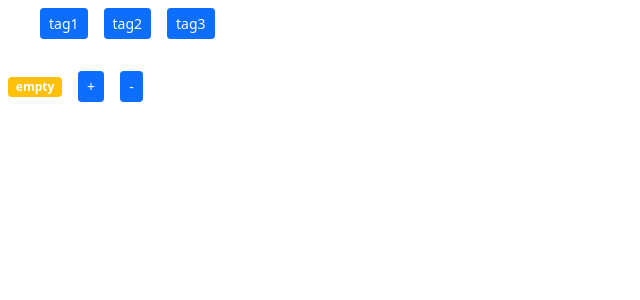
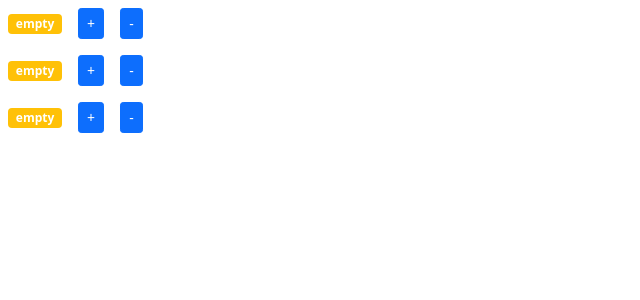
Before and after one commit to DenisSeleznew/my-app2.0, a React (Create React App) app: page / in a window 1280 px wide. Shown: the top 300 px of the page, without its empty margins (0-640 px from the left). Built offline with nearby package versions, Linux system fonts and the light colour scheme.

Commit message:
add couners-List

```diff
--- /dev/null
+++ b/src/app.jsx
@@ -0,0 +1,7 @@
+import React from "react";
+import CountersList from "./components/countersList";
+const App = () => {
+	return <CountersList />;
+};
+
+export default App;
--- a/src/components/counter.jsx
+++ b/src/components/counter.jsx
@@ -2,7 +2,6 @@ import React, { useState } from "react";
 
 const Counter = () => {
 	const [count, setCount] = useState(0);
-	const [tags, setTags] = useState(["tag1", "tag2", "tag3"]);
 
 	const formatCount = () => {
 		return count === 0 ? "empty" : count;
@@ -17,25 +16,9 @@ const Counter = () => {
 	const handleDecrement = () => {
 		setCount(prevState => prevState - 1);
 	};
-	const handleTagChange = id => {
-		setTags(prevState => prevState.filter(tag => tag !== id));
-	};
-	const renderTags = () => {
-		return tags.length !== 0
-			? tags.map(tag => (
-					<li
-						key={tag}
-						className="btn btn-primary btn-sm m-2"
-						onClick={() => handleTagChange(tag)}
-					>
-						{tag}
-					</li>
-			  ))
-			: "No Tags";
-	};
+
 	return (
-		<>
-			<ul>{renderTags()}</ul>
+		<div>
 			<span className={getBadgeClasses()}>{formatCount()}</span>
 			<button className="btn btn-primary btn-sm m-2" onClick={handleIncrement}>
 				+
@@ -43,7 +26,7 @@ const Counter = () => {
 			<button className="btn btn-primary btn-sm m-2" onClick={handleDecrement}>
 				-
 			</button>
-		</>
+		</div>
 	);
 };
 
--- /dev/null
+++ b/src/components/countersList.jsx
@@ -0,0 +1,19 @@
+import React from "react";
+import Counter from "./counter";
+
+const CountersList = () => {
+	const counters = [
+		{ id: 0, value: 0 },
+		{ id: 1, value: 0 },
+		{ id: 2, value: 0 },
+	];
+	return (
+		<>
+			{counters.map(count => (
+				<Counter key={count.id} />
+			))}
+		</>
+	);
+};
+
+export default CountersList;
--- a/src/index.js
+++ b/src/index.js
@@ -1,11 +1,7 @@
 import React from "react";
 import { createRoot } from "react-dom/client";
 import "bootstrap/dist/css/bootstrap.css";
-import Counter from "./components/counter";
-
-const App = () => {
-	return <Counter />;
-};
+import App from "./app";
 
 const root = createRoot(document.getElementById("root"));
 root.render(<App />);
```
